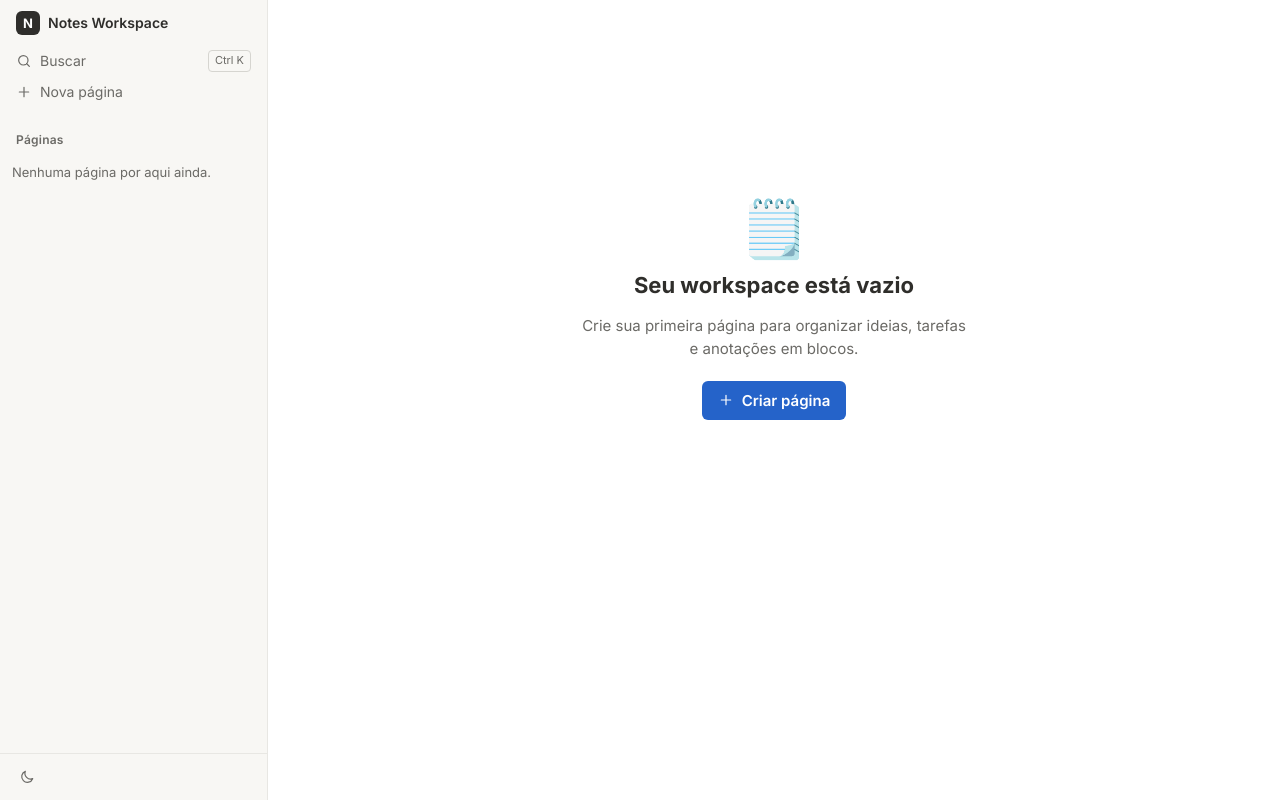
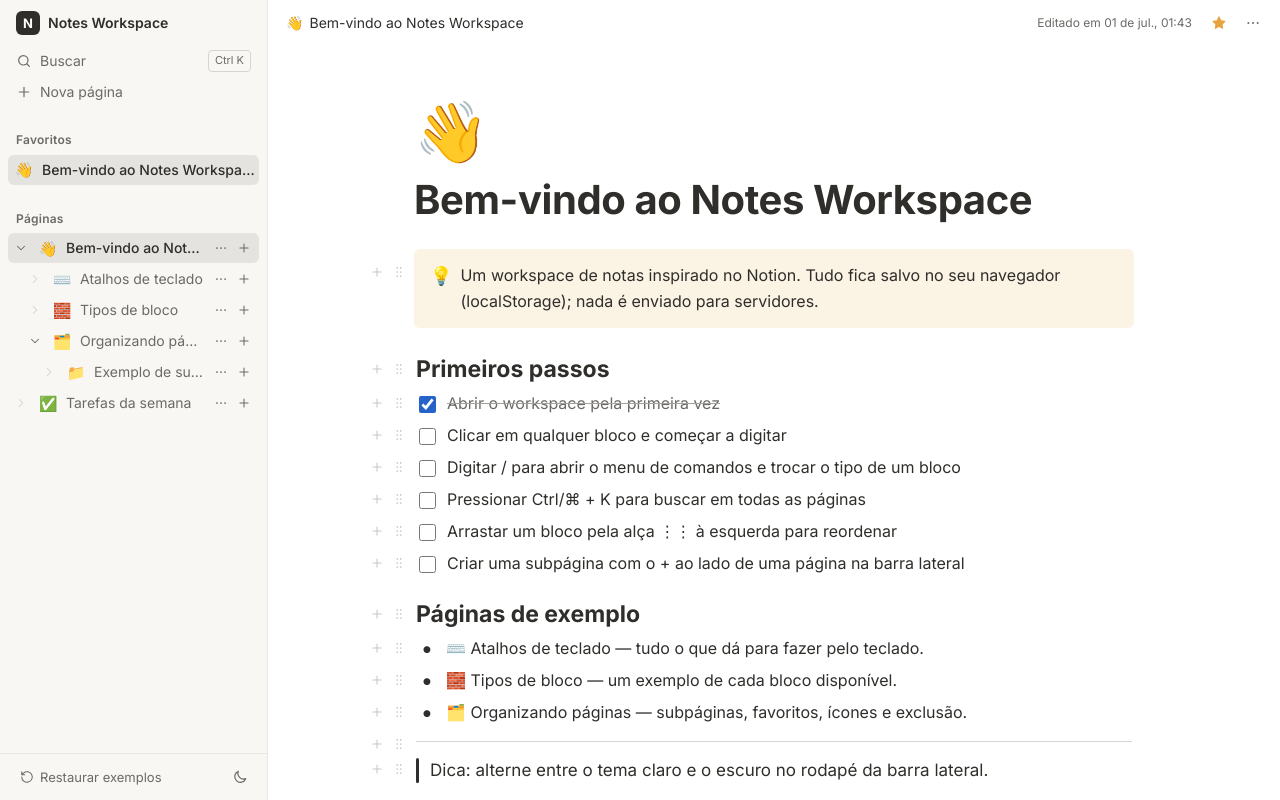
Before and after one commit to BrunoICosta/react-notes-workspace, a React (Vite) app: page / in a window 1280 px wide. Built offline with nearby package versions, Linux system fonts and the light colour scheme.

Commit message:
feat(workspace): seed welcome pages explaining the features
First visit opens a favorite welcome page with nested guides (shortcuts,
every block type, page organization) and a weekly task list. The sidebar
footer can restore these examples after confirmation.

```diff
--- a/src/features/layout/Breadcrumbs.module.css
+++ b/src/features/layout/Breadcrumbs.module.css
@@ -43,6 +43,7 @@ button.crumb:hover {
 }
 
 .crumb[data-current] {
+  max-width: min(480px, 100%);
   color: var(--color-text);
 }
 
--- a/src/features/sidebar/PageTree.module.css
+++ b/src/features/sidebar/PageTree.module.css
@@ -62,7 +62,7 @@
 
 .toggle:disabled {
   cursor: default;
-  opacity: 0.35;
+  opacity: 0.25;
 }
 
 .toggle svg {
@@ -109,23 +109,21 @@
 }
 
 .actions {
-  display: flex;
+  display: none;
   flex: none;
   gap: 1px;
   padding-right: 4px;
-  opacity: 0;
-  transition: opacity var(--duration-fast) ease;
 }
 
 .row:hover .actions,
 .row:focus-within .actions,
 .actions:has([aria-expanded='true']) {
-  opacity: 1;
+  display: flex;
 }
 
 @media (hover: none) {
   .actions {
-    opacity: 1;
+    display: flex;
   }
 }
 
--- /dev/null
+++ b/src/features/sidebar/ResetWorkspaceButton.tsx
@@ -0,0 +1,36 @@
+import { useState } from 'react';
+import { ConfirmDialog } from '../../shared/ui/ConfirmDialog';
+import { Icon } from '../../shared/ui/Icon';
+import { useWorkspaceStore } from '../workspace/store/workspaceStore';
+import styles from './Sidebar.module.css';
+
+export function ResetWorkspaceButton() {
+  const [confirming, setConfirming] = useState(false);
+  const resetWorkspace = useWorkspaceStore((state) => state.resetWorkspace);
+
+  return (
+    <>
+      <button type="button" className={styles.footerButton} onClick={() => setConfirming(true)}>
+        <Icon name="reset" size={14} />
+        Restaurar exemplos
+      </button>
+      <ConfirmDialog
+        open={confirming}
+        tone="danger"
+        title="Restaurar as páginas de exemplo?"
+        description={
+          <p>
+            Todas as páginas atuais serão substituídas pelas páginas de boas-vindas. Essa ação não
+            pode ser desfeita.
+          </p>
+        }
+        confirmLabel="Restaurar"
+        onCancel={() => setConfirming(false)}
+        onConfirm={() => {
+          resetWorkspace();
+          setConfirming(false);
+        }}
+      />
+    </>
+  );
+}
--- a/src/features/sidebar/Sidebar.module.css
+++ b/src/features/sidebar/Sidebar.module.css
@@ -106,3 +106,21 @@
   font-size: 11px;
   color: var(--color-text-muted);
 }
+
+.footerButton {
+  display: inline-flex;
+  align-items: center;
+  gap: 6px;
+  height: 30px;
+  padding: 0 var(--space-2);
+  border: 0;
+  border-radius: var(--radius-md);
+  background: transparent;
+  color: var(--color-text-muted);
+  font-size: 13px;
+}
+
+.footerButton:hover {
+  background: var(--color-bg-hover);
+  color: var(--color-text);
+}
--- a/src/features/sidebar/Sidebar.tsx
+++ b/src/features/sidebar/Sidebar.tsx
@@ -5,6 +5,7 @@ import { useUiStore } from '../layout/uiStore';
 import { useWorkspaceStore } from '../workspace/store/workspaceStore';
 import { FavoritesList } from './FavoritesList';
 import { PageTree } from './PageTree';
+import { ResetWorkspaceButton } from './ResetWorkspaceButton';
 import styles from './Sidebar.module.css';
 
 export function Sidebar() {
@@ -48,6 +49,7 @@ export function Sidebar() {
       </div>
 
       <footer className={styles.footer}>
+        <ResetWorkspaceButton />
         <ThemeToggle />
       </footer>
     </aside>
--- /dev/null
+++ b/src/features/workspace/seed/seedWorkspace.ts
@@ -0,0 +1,171 @@
+import { addPage, createEmptyWorkspace, setActivePage, toggleFavorite } from '../model/tree';
+import type { Block, BlockType, WorkspaceData } from '../model/types';
+
+type BlockSpec = [BlockType, string?, boolean?];
+
+interface PageSpec {
+  id: string;
+  icon: string;
+  title: string;
+  favorite?: boolean;
+  blocks: BlockSpec[];
+  children?: PageSpec[];
+}
+
+const KEYBOARD_PAGE: PageSpec = {
+  id: 'seed-shortcuts',
+  icon: '⌨️',
+  title: 'Atalhos de teclado',
+  blocks: [
+    ['paragraph', 'Quase tudo no editor pode ser feito sem tirar as mãos do teclado.'],
+    ['heading2', 'Edição'],
+    [
+      'bulleted',
+      'Enter — cria um novo bloco. Em listas e tarefas, o próximo item continua a lista.',
+    ],
+    ['bulleted', 'Enter em um item de lista vazio — sai da lista e volta para texto.'],
+    ['bulleted', 'Shift + Enter — quebra de linha dentro do mesmo bloco.'],
+    ['bulleted', 'Backspace no início — converte o bloco em texto ou junta com o anterior.'],
+    ['bulleted', 'Backspace em um bloco vazio — exclui o bloco e volta para o anterior.'],
+    ['bulleted', 'Tab dentro de um bloco de código — insere indentação.'],
+    ['bulleted', 'Ctrl/⌘ + Enter em um bloco de código — cria um bloco abaixo.'],
+    ['heading2', 'Navegação'],
+    ['bulleted', '↑ e ↓ — movem o cursor entre os blocos e até o título da página.'],
+    ['bulleted', 'Ctrl/⌘ + K — abre a busca rápida em títulos e conteúdo.'],
+    ['bulleted', '/ — abre o menu de comandos; use ↑ ↓ para escolher e Enter para aplicar.'],
+    ['bulleted', 'Espaço na alça ⋮⋮ e depois ↑ ↓ — reordena blocos pelo teclado.'],
+    ['bulleted', 'F2 ou duplo clique em uma página da barra lateral — renomeia.'],
+    ['bulleted', 'Esc — fecha menus e diálogos.'],
+  ],
+};
+
+const BLOCKS_PAGE: PageSpec = {
+  id: 'seed-blocks',
+  icon: '🧱',
+  title: 'Tipos de bloco',
+  blocks: [
+    [
+      'paragraph',
+      'Cada linha da página é um bloco. Digite / em um bloco vazio para trocar o tipo.',
+    ],
+    ['heading1', 'Título 1'],
+    ['heading2', 'Título 2'],
+    ['heading3', 'Título 3'],
+    ['paragraph', 'Texto simples, o bloco padrão.'],
+    ['todo', 'Uma tarefa pendente'],
+    ['todo', 'Uma tarefa concluída', true],
+    ['bulleted', 'Lista com marcadores'],
+    ['bulleted', 'Outro item da lista'],
+    ['numbered', 'Lista numerada'],
+    ['numbered', 'A numeração é automática'],
+    ['quote', 'Citações ficam com uma barra lateral para se destacar do texto.'],
+    ['code', 'function greet(name: string) {\n  return `Olá, ${name}!`;\n}'],
+    ['divider'],
+    ['callout', 'Destaques chamam atenção para avisos e dicas importantes.'],
+  ],
+};
+
+const ORGANIZING_PAGE: PageSpec = {
+  id: 'seed-organizing',
+  icon: '🗂️',
+  title: 'Organizando páginas',
+  blocks: [
+    ['paragraph', 'Páginas podem ter subpáginas, formando uma árvore na barra lateral.'],
+    ['bulleted', 'Use o + ao lado de uma página para criar uma subpágina.'],
+    [
+      'bulleted',
+      'No menu ⋯ você pode renomear, favoritar, aninhar na página acima ou mover um nível acima.',
+    ],
+    ['bulleted', 'Clique na seta para recolher ou expandir um ramo da árvore.'],
+    ['bulleted', 'Clique no ícone grande no topo da página para escolher outro emoji.'],
+    ['bulleted', 'Favoritos aparecem no topo da barra lateral para acesso rápido.'],
+    [
+      'callout',
+      'Excluir uma página também exclui todas as subpáginas dela, por isso sempre pedimos confirmação.',
+    ],
+  ],
+  children: [
+    {
+      id: 'seed-subpage',
+      icon: '📁',
+      title: 'Exemplo de subpágina',
+      blocks: [['paragraph', 'Esta é uma subpágina. Veja a trilha de navegação no topo da tela.']],
+    },
+  ],
+};
+
+const SEED_PAGES: PageSpec[] = [
+  {
+    id: 'seed-welcome',
+    icon: '👋',
+    title: 'Bem-vindo ao Notes Workspace',
+    favorite: true,
+    blocks: [
+      [
+        'callout',
+        'Um workspace de notas inspirado no Notion. Tudo fica salvo no seu navegador (localStorage); nada é enviado para servidores.',
+      ],
+      ['heading2', 'Primeiros passos'],
+      ['todo', 'Abrir o workspace pela primeira vez', true],
+      ['todo', 'Clicar em qualquer bloco e começar a digitar'],
+      ['todo', 'Digitar / para abrir o menu de comandos e trocar o tipo de um bloco'],
+      ['todo', 'Pressionar Ctrl/⌘ + K para buscar em todas as páginas'],
+      ['todo', 'Arrastar um bloco pela alça ⋮⋮ à esquerda para reordenar'],
+      ['todo', 'Criar uma subpágina com o + ao lado de uma página na barra lateral'],
+      ['heading2', 'Páginas de exemplo'],
+      ['bulleted', '⌨️ Atalhos de teclado — tudo o que dá para fazer pelo teclado.'],
+      ['bulleted', '🧱 Tipos de bloco — um exemplo de cada bloco disponível.'],
+      ['bulleted', '🗂️ Organizando páginas — subpáginas, favoritos, ícones e exclusão.'],
+      ['divider'],
+      ['quote', 'Dica: alterne entre o tema claro e o escuro no rodapé da barra lateral.'],
+    ],
+    children: [KEYBOARD_PAGE, BLOCKS_PAGE, ORGANIZING_PAGE],
+  },
+  {
+    id: 'seed-tasks',
+    icon: '✅',
+    title: 'Tarefas da semana',
+    blocks: [
+      ['heading3', 'Trabalho'],
+      ['todo', 'Revisar o pull request do time', true],
+      ['todo', 'Preparar a apresentação de sexta'],
+      ['todo', 'Atualizar a documentação da API'],
+      ['heading3', 'Pessoal'],
+      ['todo', 'Marcar consulta no dentista'],
+      ['todo', 'Comprar café'],
+      ['heading3', 'Prioridades'],
+      ['numbered', 'Terminar o que está em andamento'],
+      ['numbered', 'Só então começar algo novo'],
+    ],
+  },
+];
+
+function toBlocks(pageId: string, specs: BlockSpec[]): Block[] {
+  return specs.map(([type, text = '', checked = false], index) => ({
+    id: `${pageId}-b${index + 1}`,
+    type,
+    text,
+    checked,
+  }));
+}
+
+/** Builds the welcome workspace shown on the first visit, explaining the features. */
+export function createSeedWorkspace(now = Date.now()): WorkspaceData {
+  let ws = createEmptyWorkspace();
+
+  const add = (spec: PageSpec, parentId: string | null) => {
+    ws = addPage(ws, {
+      id: spec.id,
+      parentId,
+      title: spec.title,
+      icon: spec.icon,
+      blocks: toBlocks(spec.id, spec.blocks),
+      now,
+    });
+    if (spec.favorite) ws = toggleFavorite(ws, spec.id);
+    spec.children?.forEach((child) => add(child, spec.id));
+  };
+
+  SEED_PAGES.forEach((spec) => add(spec, null));
+  return setActivePage(ws, SEED_PAGES[0].id);
+}
--- a/src/features/workspace/store/workspaceStore.ts
+++ b/src/features/workspace/store/workspaceStore.ts
@@ -4,6 +4,7 @@ import { createId } from '../../../shared/lib/createId';
 import * as blocks from '../model/blocks';
 import * as tree from '../model/tree';
 import type { BlockType, WorkspaceData } from '../model/types';
+import { createSeedWorkspace } from '../seed/seedWorkspace';
 import { migrateWorkspace, sanitizeWorkspace, WORKSPACE_SCHEMA_VERSION } from './migrations';
 
 export const WORKSPACE_STORAGE_KEY = 'notes-workspace:data';
@@ -26,6 +27,8 @@ export interface WorkspaceActions {
   indentPage: (id: string) => void;
   outdentPage: (id: string) => void;
   setActivePage: (id: string | null) => void;
+  /** Replaces everything with the welcome pages. */
+  resetWorkspace: () => void;
 
   insertBlock: (pageId: string, afterId: string | null, type?: BlockType, text?: string) => string;
   updateBlockText: (pageId: string, blockId: string, text: string) => void;
@@ -47,7 +50,8 @@ export function selectWorkspaceData(state: WorkspaceState): WorkspaceData {
 export const useWorkspaceStore = create<WorkspaceState>()(
   persist(
     (set) => ({
-      ...tree.createEmptyWorkspace(),
+      // First visit: start with the welcome pages (persisted data replaces them on hydration).
+      ...createSeedWorkspace(),
 
       createPage: (options = {}) => {
         const id = createId();
@@ -72,6 +76,7 @@ export const useWorkspaceStore = create<WorkspaceState>()(
       indentPage: (id) => set((state) => tree.indentPage(state, id)),
       outdentPage: (id) => set((state) => tree.outdentPage(state, id)),
       setActivePage: (id) => set((state) => tree.setActivePage(state, id)),
+      resetWorkspace: () => set(createSeedWorkspace()),
 
       insertBlock: (pageId, afterId, type = 'paragraph', text = '') => {
         const block = blocks.createBlock(createId(), type, text);
```
Also changed, not shown: src/test/setup.ts (+7 -3 lines), 1 other file (tests, documents, lock files or other folders).
